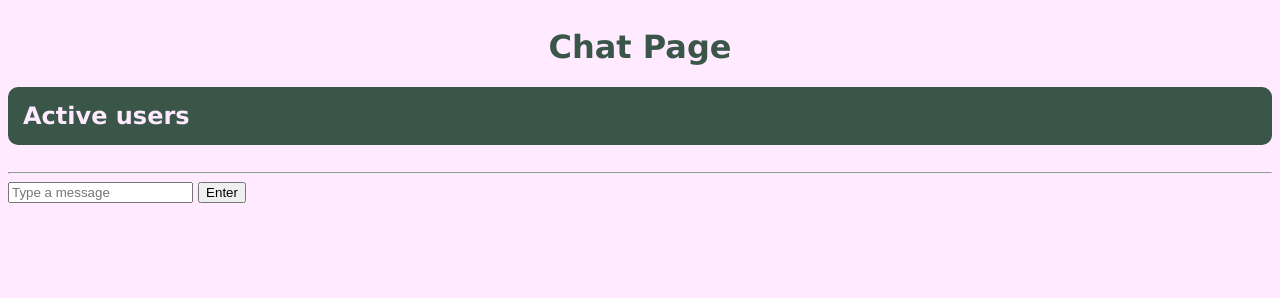
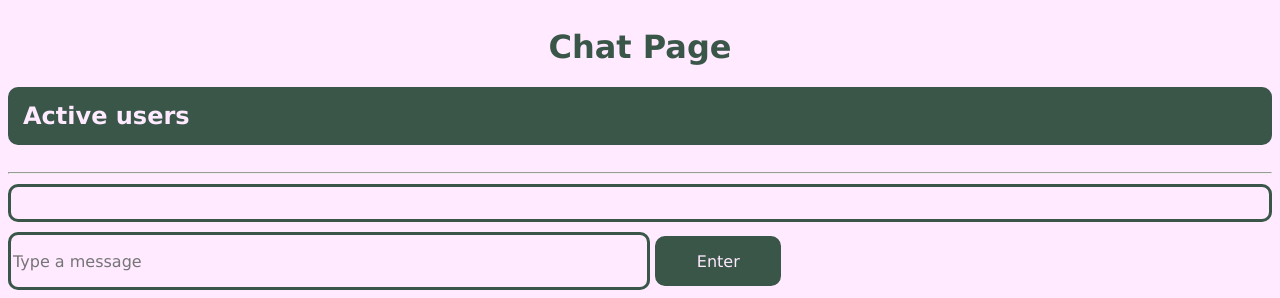
Before and after one commit to eva-404-cpu/assessment2_Working, a plain HTML site: page public/chat.html in a window 1280 px wide. Shown: the part 987-1285 px from the top of the page. Before the commit the page ends 1198 px from the top, so only its background shows below. Drawn offline with nearby package versions, Linux system fonts and the light colour scheme; files whose address does not match are found by name.

Commit message:
Added The CSS For The Sample Code Of The CSS

```diff
--- a/public/style.css
+++ b/public/style.css
@@ -165,3 +165,42 @@ img {
     font-family:"Verdana";
     border-radius:10px;
 }
+
+.chat_history {
+    margin:10px 0px 10px 0px;
+    border-radius: 10px;
+    border-style: solid;
+    border-width:3px;
+    border-color:#395648;
+    field-sizing: content;
+    min-height: 2em;
+    max-height:200px;
+    overflow:scroll;
+    word-wrap:break-word;
+    overflow-wrap:break-word;
+}
+
+.message_form__input {
+    background-color:#ffeaff;
+    width:50%;
+    height:50px;
+    border-radius: 10px;
+    border-style: solid;
+    border-width:3px;
+    border-color:#395648;
+    font-size:1em;
+    font-family:"Verdana";
+}
+
+.message_form__button {
+    border-radius: 10px;
+    border-style: solid;
+    border-width:3px;
+    border-color:#395648;
+    width:10%;
+    height:50px;
+    background-color:#395648;
+    color:#ffeaff;
+    font-size:1em;
+    font-family:"Verdana";
+}
```
